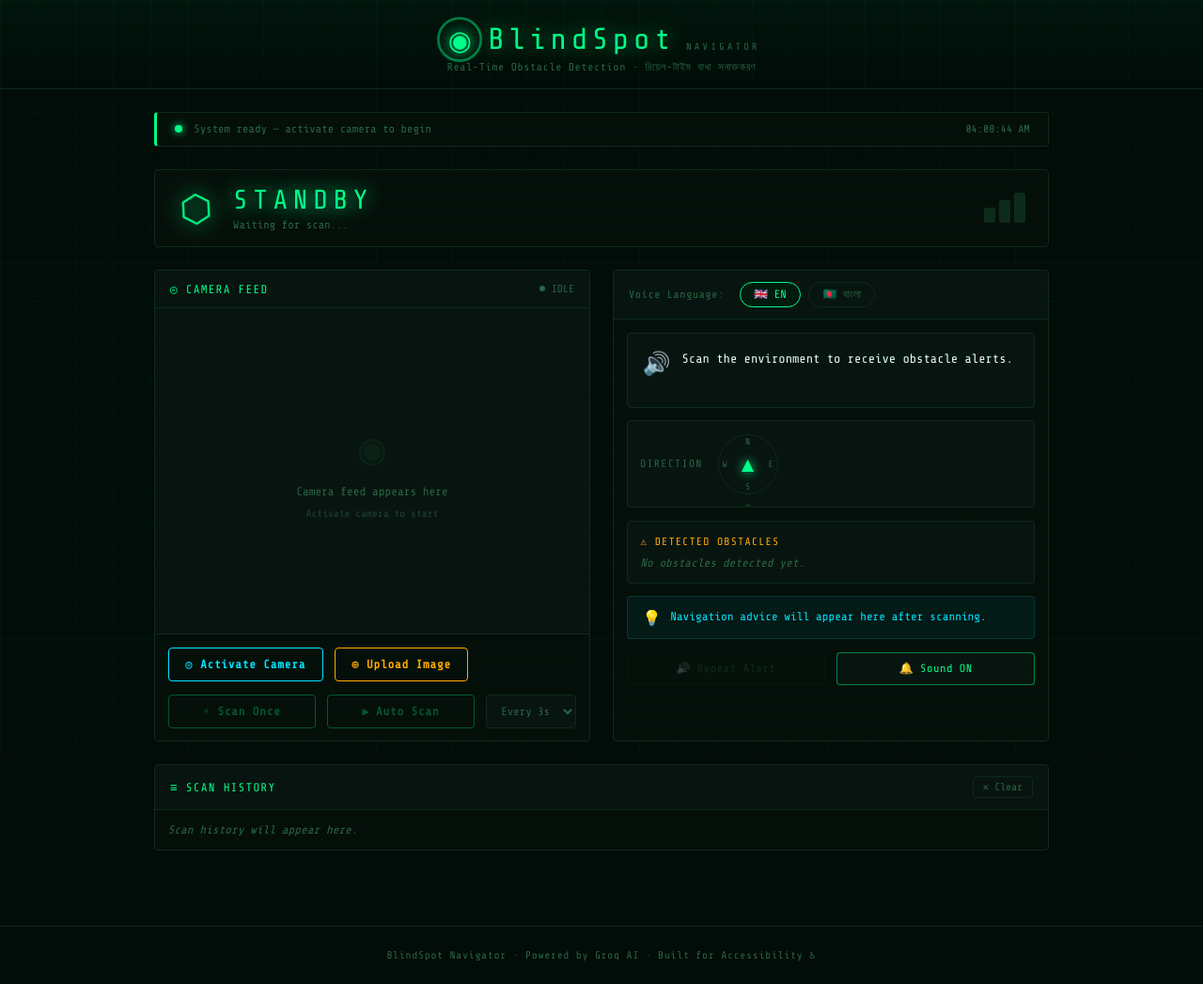
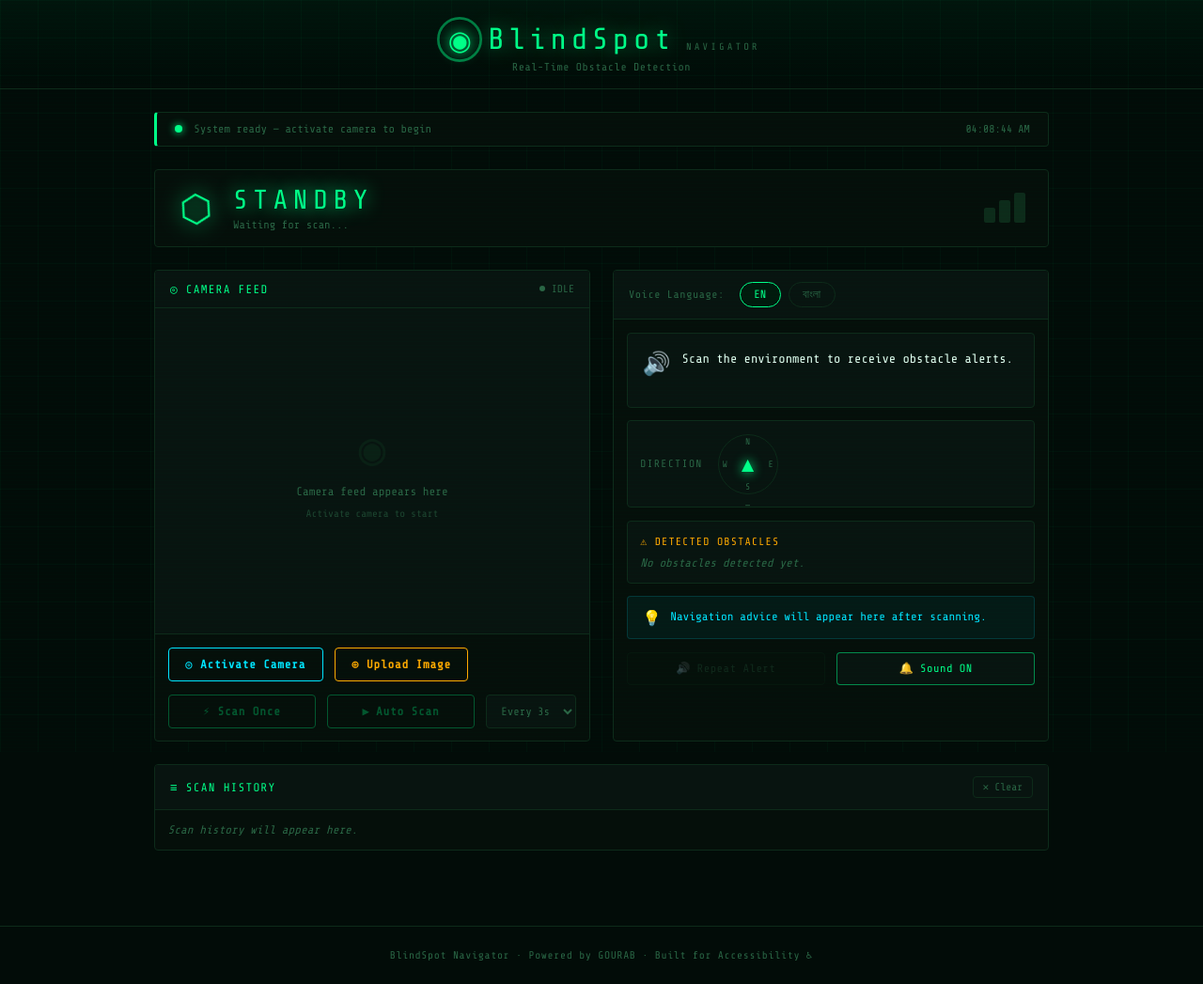
Before and after one commit to gou-rab/blindspot-navigator, a Flask app: page / in a window 1280 px wide. Shown: the whole page at 94% size. Run offline with Flask 3, Linux system fonts and the light colour scheme.

Commit message:
Updated homepage design

```diff
--- a/templates/index.html
+++ b/templates/index.html
@@ -23,7 +23,7 @@
       <span class="logo-text">BlindSpot</span>
       <span class="logo-sub">NAVIGATOR</span>
     </div>
-    <p class="tagline">Real-Time Obstacle Detection · রিয়েল-টাইম বাধা সনাক্তকরণ</p>
+    <p class="tagline">Real-Time Obstacle Detection</p>
   </header>
 
   <main class="main">
@@ -119,8 +119,8 @@
         <div class="lang-row">
           <span class="lang-lbl">Voice Language:</span>
           <div class="lang-toggle">
-            <button class="btn-lang active" id="btnEN" onclick="setLang('en')">🇬🇧 EN</button>
-            <button class="btn-lang" id="btnBN" onclick="setLang('bn')">🇧🇩 বাংলা</button>
+            <button class="btn-lang active" id="btnEN" onclick="setLang('en')">EN</button>
+            <button class="btn-lang" id="btnBN" onclick="setLang('bn')">বাংলা</button>
           </div>
         </div>
 
@@ -182,7 +182,7 @@
   </main>
 
   <footer class="footer">
-    BlindSpot Navigator · Powered by Groq AI · Built for Accessibility ♿
+    BlindSpot Navigator · Powered by GOURAB · Built for Accessibility ♿
   </footer>
 
   <!-- Loading Overlay -->
```
